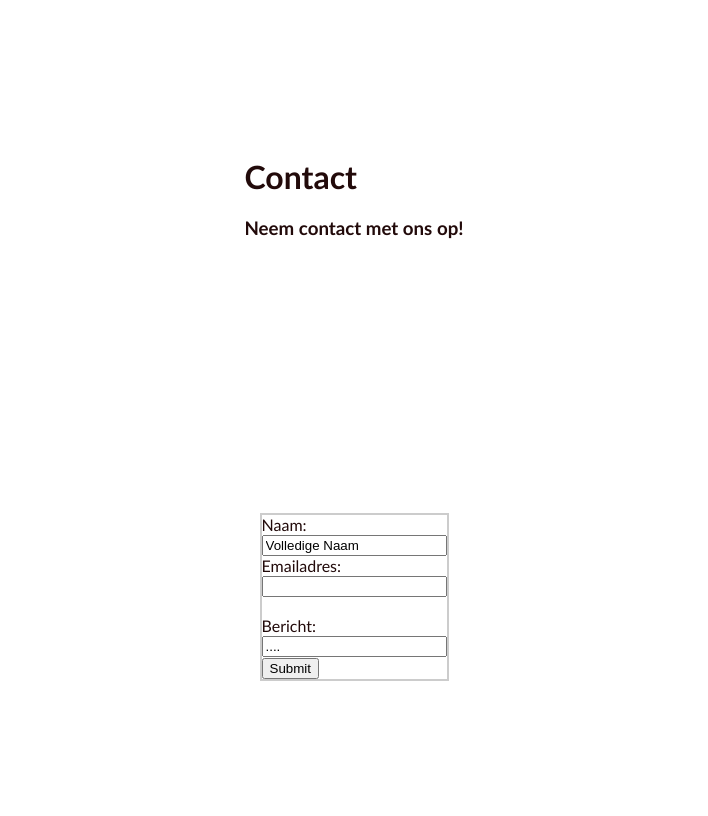
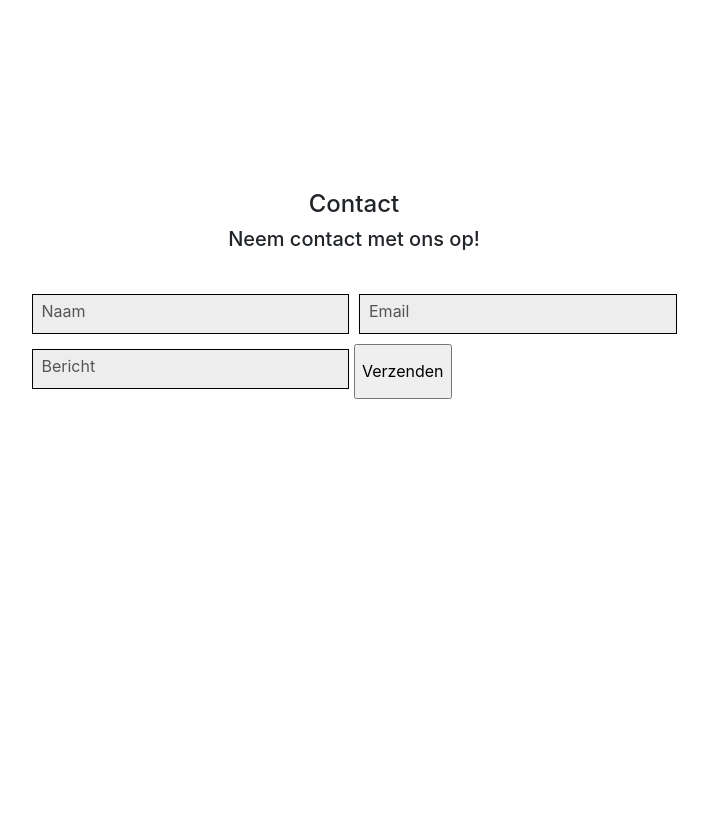
Before and after one commit to MoonyDewDrops/focus6, a PHP site: page /focus6/index.php?view=contact in a window 1280 px wide. Shown: the whole page, without its empty margins (286-994 px from the left). After the commit the page ends 399 px from the top, so only its background shows below. Run offline with PHP 8.4, Linux system fonts and the light colour scheme; data that the repository does not hold is empty; a stand-in replaces the project's code that opens the database connection; style sheets or scripts are compiled from the project's sources.

Commit message:
beveiliging

```diff
--- a/assets/css/contact.css
+++ b/assets/css/contact.css
@@ -1,13 +1,45 @@
-.contact_grid {
-  display: grid;
-  place-items: center;
-  min-height: 100vh;
-  height: 100%;
-  margin: 0;
-  color: #220a0a;
+@import url("https://cdn.jsdelivr.net/npm/bootstrap@4.4.1/dist/css/bootstrap.min.css");
+.form_box {
+  background-color: #ffffff;
+  padding: 30px;
+  margin-top: 20vh;
 }
 
-.contact_form {
-  border: 2px solid #ccc;
-  background-color: #ffffff;
+.input_box {
+  padding: 5px;
+  margin-bottom: 5px;
+  position: relative;
+}
+
+.input_box input {
+  font-size: 15px;
+  padding: 0px 10px;
+  display: block;
+  width: 100%;
+  height: 40px;
+  border-radius: 0%;
+  border: 1px solid #000000;
+  box-shadow: 2px #474444;
+  background-color: #ededed;
+}
+
+.input_box input::-moz-placeholder {
+  visibility: hidden;
+  font-weight: 400;
+  font-size: 13px;
+}
+
+.input_box input::placeholder {
+  visibility: hidden;
+  font-weight: 400;
+  font-size: 13px;
+}
+
+.input_box label {
+  top: 10px;
+  left: 15px;
+  pointer-events: none;
+  position: absolute;
+  font-weight: normal;
+  color: #555;
 }/*# sourceMappingURL=contact.css.map */
--- a/assets/css/contact.scss
+++ b/assets/css/contact.scss
@@ -1,13 +1,41 @@
-.contact_grid {
-    display: grid;
-    place-items: center;
-    min-height: 100vh;
-    height: 100%;
-    margin: 0;
-    color: #220a0a;
+@import url("https://cdn.jsdelivr.net/npm/bootstrap@4.4.1/dist/css/bootstrap.min.css");
+
+
+.form_box {
+    background-color: #ffffff;
+    padding: 30px;
+    margin-top: 20vh;
 }
 
-.contact_form {
-    border: 2px solid #ccc;
-    background-color: #ffffff;
+.input_box {
+    padding: 5px;
+    margin-bottom: 5px;
+    position: relative;
 }
+
+.input_box input {
+    font-size: 15px;
+    padding: 0px 10px;
+    display: block;
+    width: 100%;
+    height: 40px;
+    border-radius: 0%;
+    border: 1px solid #000000;
+    box-shadow: 2px #474444;
+    background-color: #ededed;
+}
+
+.input_box input::placeholder {
+    visibility: hidden;
+    font-weight: 400;
+    font-size: 13px;
+}
+
+.input_box label{
+    top: 10px;
+    left: 15px;
+    pointer-events: none;
+    position: absolute;
+    font-weight: normal;
+    color: #555;
+}
--- a/assets/js/contact.js
+++ b/assets/js/contact.js
@@ -0,0 +1,93 @@
+const naam = document.getElementById("naam");
+const email = document.getElementById("email");
+const bericht = document.getElementById("bericht");
+const form = document.getElementById("form");
+
+const naamError = document.getElementById("naamError");
+const emailError = document.getElementById("emailError");
+const berichtError = document.getElementById("berichtError");
+
+// E-mail validatie regex
+const emailRegex = /^[^\s@]+@[^\s@]+\.[^\s@]+$/;
+
+// Reset foutmeldingen bij het laden van de pagina
+naamError.innerText = "";
+emailError.innerText = "";
+berichtError.innerText = "";
+
+// Functie om foutmeldingen te tonen
+function showError(inputElement, errorElement, message) {
+    errorElement.innerText = message;
+    inputElement.classList.add('error');
+}
+
+// Functie om foutmeldingen te verbergen
+function hideError(inputElement, errorElement) {
+    errorElement.innerText = '';
+    inputElement.classList.remove('error');
+}
+
+// Formulier submit event
+form.addEventListener("submit", (e) => {
+    let isValid = true;
+
+    // Controleer de naam
+    if (!naam.value.trim()) {
+        showError(naam, naamError, "Naam is verplicht");
+        isValid = false;
+    } else {
+        hideError(naam, naamError);
+    }
+
+    // Controleer de e-mail
+    if (!email.value.trim()) {
+        showError(email, emailError, "Email is verplicht");
+        isValid = false;
+    } else if (!emailRegex.test(email.value)) {
+        showError(email, emailError, "Voer een geldig e-mailadres in.");
+        isValid = false;
+    } else {
+        hideError(email, emailError);
+    }
+
+    // Controleer het bericht
+    if (!bericht.value.trim()) {
+        showError(bericht, berichtError, "Bericht is verplicht");
+        isValid = false;
+    } else if (bericht.value.length < 10) {
+        showError(bericht, berichtError, "Bericht moet minimaal 10 tekens bevatten.");
+        isValid = false;
+    } else {
+        hideError(bericht, berichtError);
+    }
+
+    // Als er een fout is, voorkom het verzenden van het formulier
+    if (!isValid) {
+        e.preventDefault();
+    }
+});
+
+// Dynamische foutmeldingen tijdens invoeren (input event)
+naam.addEventListener('input', () => {
+    if (naam.value.trim()) {
+        hideError(naam, naamError);
+    } else {
+        showError(naam, naamError, "Naam is verplicht");
+    }
+});
+
+email.addEventListener('input', () => {
+    if (emailRegex.test(email.value)) {
+        hideError(email, emailError);
+    } else {
+        showError(email, emailError, "Voer een geldig e-mailadres in.");
+    }
+});
+
+bericht.addEventListener('input', () => {
+    if (bericht.value.length >= 10) {
+        hideError(bericht, berichtError);
+    } else {
+        showError(bericht, berichtError, "Bericht moet minimaal 10 tekens bevatten.");
+    }
+});
--- a/core/db_connect.php
+++ b/core/db_connect.php
@@ -7,10 +7,6 @@ if (session_status() !== PHP_SESSION_ACTIVE) {
     session_start();
 }
 
-
-$dbhost = "localhost";
-$dbname = "focus6";
-
 $con = new mysqli($dbhost, $dbusername, $dbpassword, $dbname);
 
 if ($con->connect_errno) {
--- a/index.php
+++ b/index.php
@@ -83,6 +83,11 @@ switch ($view) {
             $style = 'customPage.css';
             $js = 'customPage.js';
         break;
+ case 'contact_process':
+            $page = 'contact_process.php';
+            $style = 'bedankt.css';
+            // $js = 'customPage.js';
+        break;
     default:
         $page = '404.php';
         $style = '404.css';
--- a/views/contact.php
+++ b/views/contact.php
@@ -1,41 +1,46 @@
-<?php include "core/header.php"?>
+<?php include "core/header.php"; ?>
 
-<div class="contact_grid">
+<div class="container_grid">
+  <div class="row">
+    <div class="col-6 offset-3">
+      <div class="form_box text-center">
+        <h4>Contact</h4>
+        <h5>Neem contact met ons op!</h5>
+      </div>
+      <div id="error" style="color: red;"></div>
 
- <div class="contact_tekst">
-    <h1>Contact</h1>
-    <h3>Neem contact met ons op!</h3>
- </div>
+      <?php
+      // Foutmeldingen uit de sessie halen en weergeven
+      if (isset($_SESSION['errors'])) {
+        foreach ($_SESSION['errors'] as $error) {
+          echo "<p style='color: red;'>$error</p>";
+        }
+        unset($_SESSION['errors']); // Verwijder de fouten na het tonen
+      }
+      ?>
 
-<form class="contact_form" action="connect.php" method="post">
-  <!-- <form action="/action_page.php" target="_blank"></form> -->
-  <label for="naam">Naam:</label><br>
-  <input type="text" id="naam" name="Vnaam" value="Volledige Naam"><br>
-  <label for="email">Emailadres:</label><br>
-  <input type="text" id="email" name="email" value=""><br><br>
-  <label for="bericht">Bericht:</label><br>
-  <input type="text" id="bericht" name="bericht" value="...."><br>
-
-  <input type="submit" value="Submit" target=" ">
-</form>
+      <form id="form" method="POST" action="contact_process.php" novalidate>
+        <div class="row">
+          <div class="input_box col-6">
+            <input type="text" id="naam" name="naam" class="form-control" placeholder="Naam" required>
+            <label for="naam">Naam</label>
+            <span id="naamError" style="color: red;"></span>
+          </div>
+          <div class="input_box col-6">
+            <input type="text" id="email" name="email" class="form-control" placeholder="Email" required>
+            <label for="email">Email</label>
+            <span id="emailError" style="color: red;"></span>
+          </div>
+          <div class="input_box col-6">
+            <input type="text" id="bericht" name="bericht" class="form-control" placeholder="Bericht" required minlength="10">
+            <label for="bericht">Bericht</label>
+            <span id="berichtError" style="color: red;"></span>
+          </div>
+          <input type="submit" value="Verzenden">
+        </div>
+      </form>
+    </div>
+  </div>
 </div>
 
-
-
-
-
-
-
-
-
-
-
-
-
-
-
-
-
-
-
-<?php include "core/footer.php" ?>
+<?php include "core/footer.php"; ?>
```
Also changed, not shown: views/connect.php (deleted, +0 -12 lines), views/contact_process.php (added, +67 -0 lines), 1 other file.
